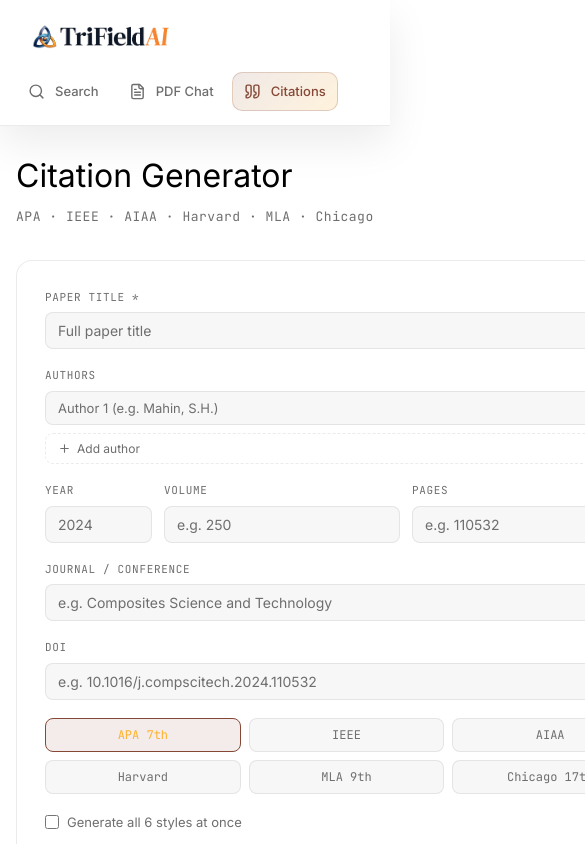
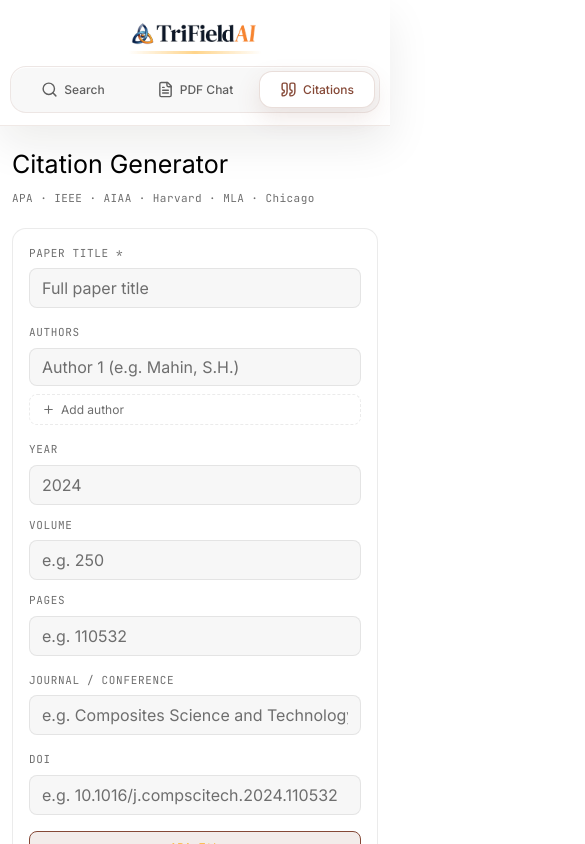
Before and after one commit to shadatmahin17/Trifield-ai-frontend, a React (Vite) app: page /citations in a window 390 px wide. Shown: the top 844 px of the page, 585 px wide, since content can reach past the window. Built offline with nearby package versions, Linux system fonts and the light colour scheme; no server answers.

Commit message:
Modernize responsive header

```diff
--- a/src/App.module.css
+++ b/src/App.module.css
@@ -110,37 +110,118 @@
     top: 0;
     width: 100%;
     min-height: auto;
-    padding: 12px 16px;
-    gap: 12px;
+    padding: 12px clamp(14px, 4vw, 28px);
+    gap: clamp(12px, 2vw, 22px);
+    flex-direction: row;
+    align-items: center;
+    justify-content: space-between;
+    background: rgba(255, 255, 255, 0.92);
     border-right: none;
-    border-bottom: 1px solid var(--border);
-    box-shadow: 0 16px 40px rgba(0, 0, 0, 0.08);
+    border-bottom: 1px solid rgba(133, 72, 54, 0.12);
+    box-shadow: 0 18px 44px rgba(28, 20, 17, 0.08);
+    backdrop-filter: blur(18px) saturate(1.25);
   }
 
   .logo {
-    align-self: flex-start;
-    min-height: 48px;
-    width: 172px;
-    padding: 6px 10px;
-    border-radius: 12px;
+    position: relative;
+    justify-content: flex-start;
+    min-height: 56px;
+    width: clamp(148px, 28vw, 188px);
+    padding: 8px 0;
+    border-radius: 16px;
   }
 
-  .logoImage { max-width: 140px; }
+  .logo::after {
+    content: '';
+    position: absolute;
+    inset: auto 8px 2px 8px;
+    height: 3px;
+    border-radius: 999px;
+    background: linear-gradient(90deg, rgba(133, 72, 54, 0), rgba(255, 178, 44, 0.85), rgba(133, 72, 54, 0));
+    opacity: 0.65;
+  }
+
+  .logoImage { max-width: 158px; }
 
   .links {
     flex-direction: row;
+    align-items: center;
     gap: 6px;
+    padding: 5px;
     overflow-x: auto;
-    padding-bottom: 2px;
+    border: 1px solid rgba(133, 72, 54, 0.10);
+    border-radius: 18px;
+    background: rgba(247, 247, 247, 0.78);
+    box-shadow: inset 0 1px 0 rgba(255, 255, 255, 0.85);
+    scrollbar-width: none;
+  }
+
+  .links::-webkit-scrollbar { display: none; }
+
+  .link {
+    justify-content: center;
+    white-space: nowrap;
+    padding: 10px 14px;
+    border-radius: 13px;
+    font-size: 13px;
+    color: #5f5f5f;
+  }
+
+  .link:hover {
+    color: var(--blue);
+    background: rgba(133, 72, 54, 0.07);
+    transform: translateY(-1px);
+  }
+
+  .link.active {
+    color: var(--blue);
+    background: #FFFFFF;
+    border-color: rgba(133, 72, 54, 0.18);
+    box-shadow: 0 10px 24px rgba(133, 72, 54, 0.13);
+  }
+
+  .disciplines { display: none; }
+  .main { padding: 24px 16px; }
+}
+
+@media (max-width: 560px) {
+  .sidebar {
+    align-items: stretch;
+    flex-direction: column;
+    padding: 10px 12px 12px;
+    gap: 10px;
+  }
+
+  .logo {
+    align-self: center;
+    justify-content: center;
+    min-height: 46px;
+    width: 160px;
+    padding: 4px 6px;
+  }
+
+  .logoImage { max-width: 136px; }
+
+  .links {
+    display: grid;
+    grid-template-columns: repeat(3, minmax(0, 1fr));
+    overflow: visible;
+    gap: 6px;
+    padding: 4px;
+    border-radius: 16px;
   }
 
   .link {
-    white-space: nowrap;
-    padding: 8px 11px;
-    font-size: 13px;
+    gap: 6px;
+    padding: 9px 6px;
+    font-size: 12px;
   }
+}
 
-  .link:hover { transform: none; }
-  .disciplines { display: none; }
-  .main { padding: 24px 16px; }
+@media (max-width: 430px) {
+  .sidebar { padding-inline: 10px; }
+  .logo { width: 150px; }
+  .logoImage { max-width: 128px; }
+  .link { padding: 8px 4px; }
+  .main { padding: 18px 12px 28px; }
 }
--- a/src/pages/CitationsPage.module.css
+++ b/src/pages/CitationsPage.module.css
@@ -148,3 +148,30 @@
 }
 
 .spin { animation: spin 0.8s linear infinite; }
+
+
+@media (max-width: 768px) {
+  .page { gap: 24px; }
+  .title { font-size: 28px; }
+  .layout { gap: 20px; }
+  .form { padding: 22px; }
+  .row { grid-template-columns: repeat(3, minmax(0, 1fr)); }
+  .styleGrid { grid-template-columns: repeat(2, minmax(0, 1fr)); }
+  .emptyResults { padding: 56px 20px; }
+}
+
+@media (max-width: 430px) {
+  .page { gap: 20px; }
+  .title { font-size: 25px; }
+  .sub { font-size: 11px; }
+  .form { padding: 16px; border-radius: 14px; gap: 16px; }
+  .row { grid-template-columns: 1fr; }
+  .authorRow { align-items: stretch; }
+  .authorInput, .input { font-size: 16px; }
+  .styleGrid { grid-template-columns: 1fr; }
+  .formActions { flex-direction: column; }
+  .clearBtn { width: 100%; }
+  .citationCard { padding: 15px; }
+  .citationHeader { gap: 10px; align-items: flex-start; }
+  .citationText { overflow-wrap: anywhere; }
+}
--- a/src/pages/SearchPage.module.css
+++ b/src/pages/SearchPage.module.css
@@ -263,3 +263,65 @@
   text-align: center; padding: 64px 0; color: var(--muted);
   display: flex; flex-direction: column; align-items: center; gap: 12px;
 }
+
+
+@media (max-width: 768px) {
+  .page { gap: 24px; }
+  .hero { padding: 28px 0 8px; }
+  .heroTitle { font-size: clamp(30px, 10vw, 44px); }
+  .heroSub { font-size: 12px; }
+
+  .searchBar {
+    flex-wrap: wrap;
+    gap: 8px;
+    padding: 10px;
+  }
+
+  .searchIcon { margin-left: 2px; }
+  .input {
+    flex: 1 1 calc(100% - 36px);
+    font-size: 16px;
+    padding: 8px 4px;
+  }
+
+  .discSelect { flex: 1 1 150px; min-width: 0; }
+  .filterBtn { justify-content: center; }
+  .searchBtn { justify-content: center; flex: 1 1 120px; }
+
+  .filters {
+    display: grid;
+    grid-template-columns: repeat(3, minmax(0, 1fr));
+    gap: 10px;
+    padding: 12px;
+  }
+  .filters input, .filters select { width: 100%; }
+
+  .examples { align-items: stretch; }
+  .examplesLabel { flex-basis: 100%; }
+  .exampleBtn { flex: 1 1 220px; white-space: normal; text-align: left; }
+
+  .card { padding: 16px; }
+  .cardHeader { flex-direction: column; align-items: stretch; }
+  .cardActions { justify-content: flex-start; }
+  .title { font-size: 16px; }
+}
+
+@media (max-width: 430px) {
+  .page { gap: 20px; }
+  .hero { padding: 18px 0 4px; }
+  .heroEyebrow { margin-bottom: 10px; font-size: 10px; }
+  .heroTitle { font-size: clamp(28px, 9vw, 36px); margin-bottom: 10px; }
+
+  .searchBar { border-radius: 14px; }
+  .discSelect { flex-basis: 100%; width: 100%; }
+  .filterBtn { flex: 0 0 44px; min-height: 42px; }
+  .searchBtn { min-height: 42px; padding: 10px 16px; }
+
+  .filters { grid-template-columns: 1fr; }
+  .resultsHeader { align-items: flex-start; }
+  .resultQuery { width: 100%; overflow-wrap: anywhere; }
+  .card, .skeleton, .error { padding: 14px; }
+  .cardMeta { gap: 6px; }
+  .abstract { -webkit-line-clamp: 4; }
+  .empty { padding: 44px 12px; }
+}
```
Also changed, not shown: src/pages/PDFPage.jsx (+36 -17 lines).
